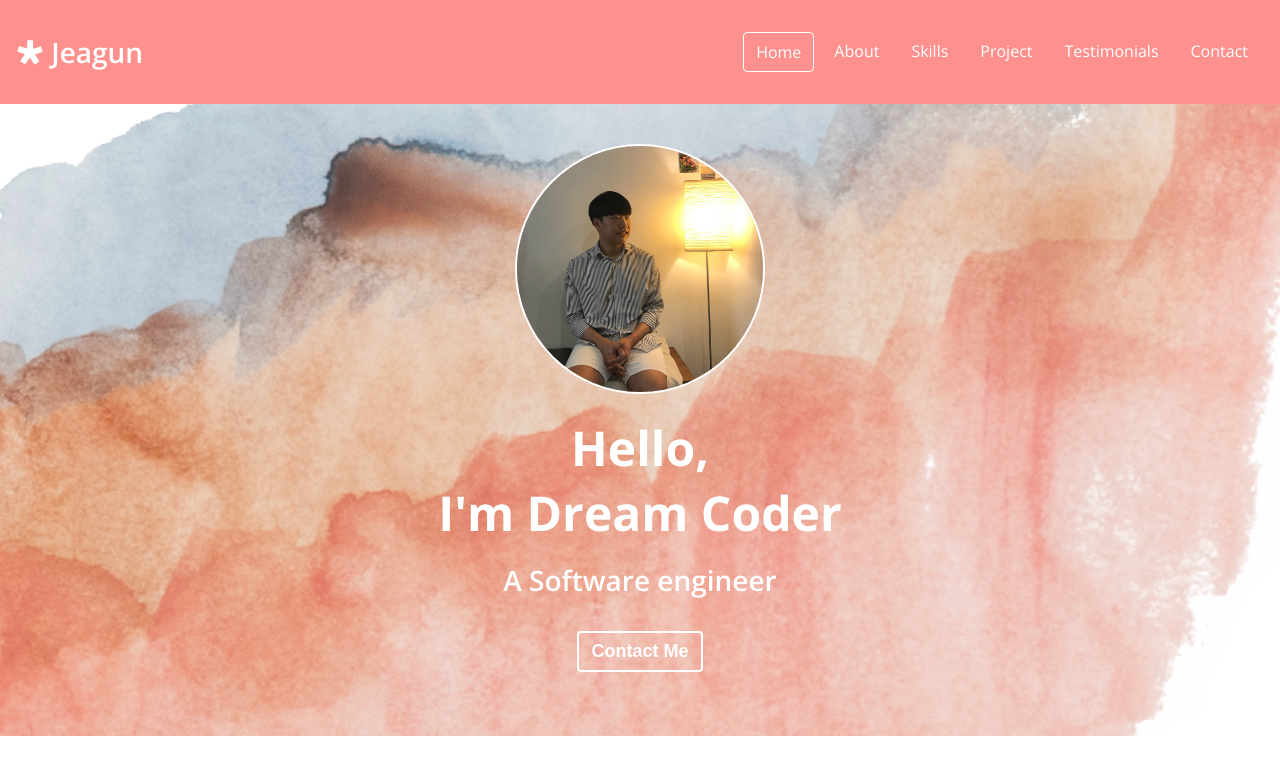
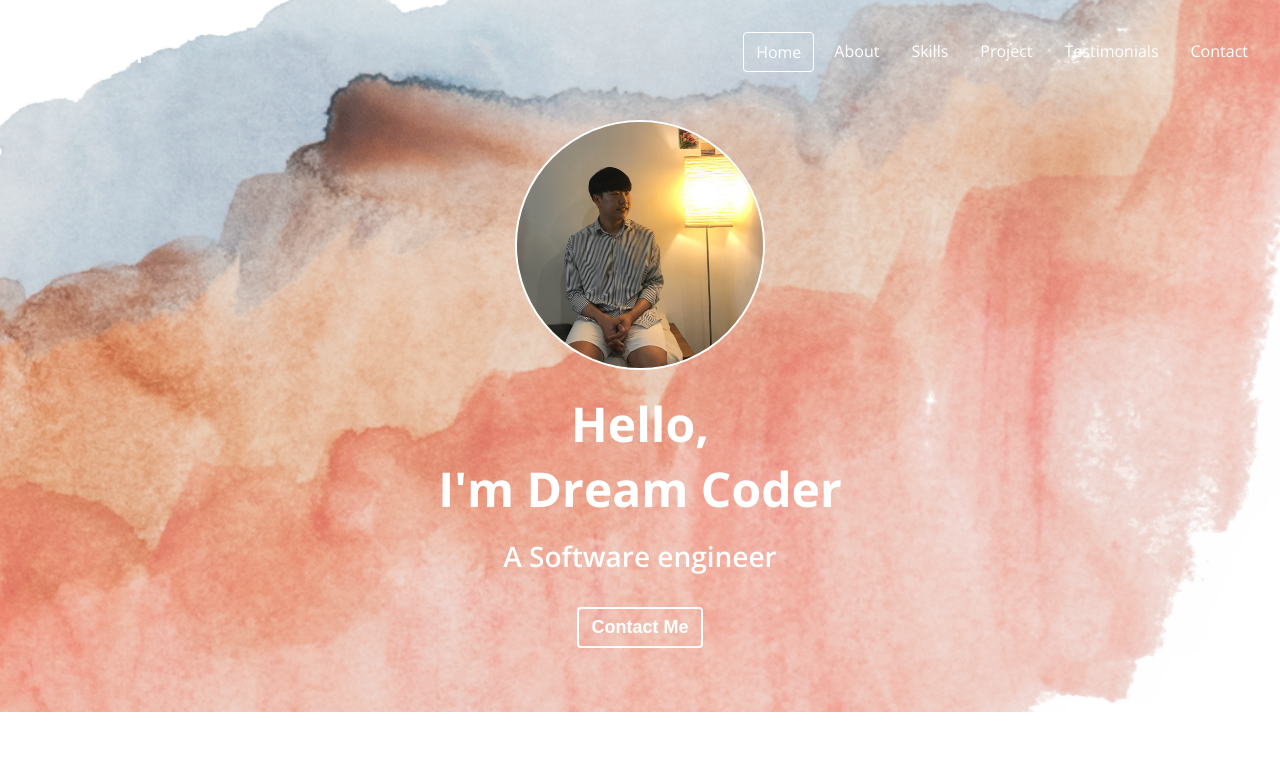
Before and after one commit to shampookim/Portfolio, a plain HTML site: page index.html in a window 1280 px wide. Shown: the top 775 px of the page. Drawn offline with nearby package versions, Linux system fonts and the light colour scheme.

Commit message:
JS: Navbar

```diff
--- a/main.js
+++ b/main.js
@@ -0,0 +1,13 @@
+'use strict';
+
+// Make navbar transparent when it is on the top
+const navbar = document.querySelector('#navbar');
+const navbarHeight = navbar.getBoundingClientRect().height;
+document.addEventListener('scroll',()=>{
+    if(window.scrollY > navbarHeight){
+        navbar.classList.add('navbar_dark');
+    }
+    else{
+        navbar.classList.remove('navbar_dark');
+    }
+})
--- a/style.css
+++ b/style.css
@@ -67,6 +67,13 @@ border: none;
 outline: none;
 }
 
+
+
+
+
+
+
+
 /* Typography */
 h1{
 font-size: var(--font-large);
@@ -96,13 +103,36 @@ color: var(--color-black);
 margin: 4px 0;
 }
 
+
+
+
+
+
+
+
+
+
+/* Navbar */
 #navbar{
+  position: fixed;
+  width: 100%;
   display: flex;
   justify-content: space-between;
-background-color: var(--color-pink);
+  background-color:  transparent;
   align-items: center;
   color: var(--color-white);
   padding: 16px;
+  transition: all var(--animation-duration) ease-in-out;
+}
+
+/* navbar가 스크르롤 될때
+navbar가 내려가는 만큼 변하는데
+navbar 길이만큼 내려가면
+gogo main.js*/
+
+#navbar.navbar_dark{
+  background-color: var(--color-pink);
+  padding: 8px;
 }
 
 .navbar_logo{
@@ -146,6 +176,7 @@ background-color: var(--color-dark-pink);
 #home{
   background: url(images/background.png) center/cover no-repeat;
   padding: 40px;
+  padding-top: 120px;
   text-align: center;
 }
 
```
Lines whose indentation alone changed are shown as unchanged.
